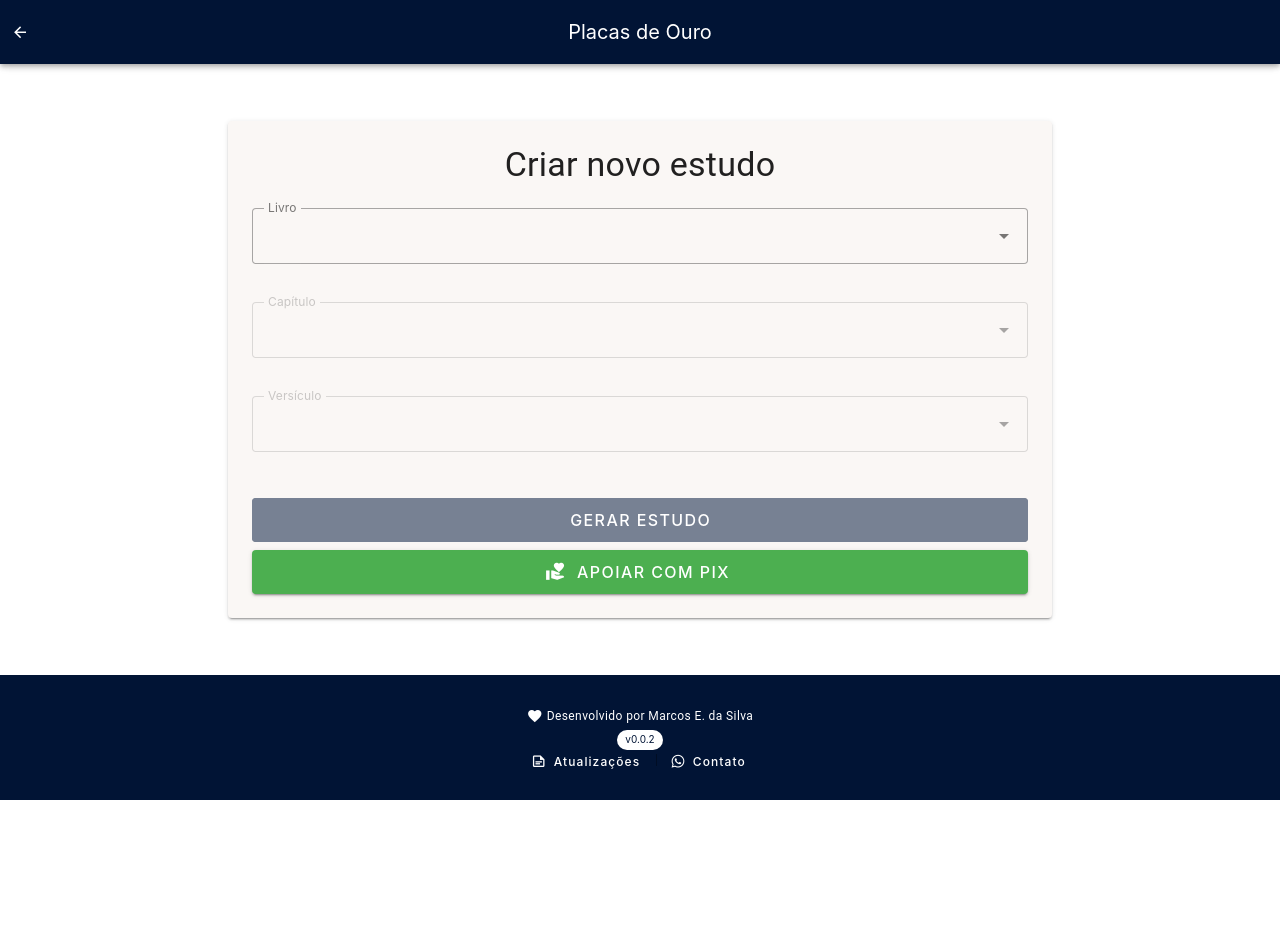
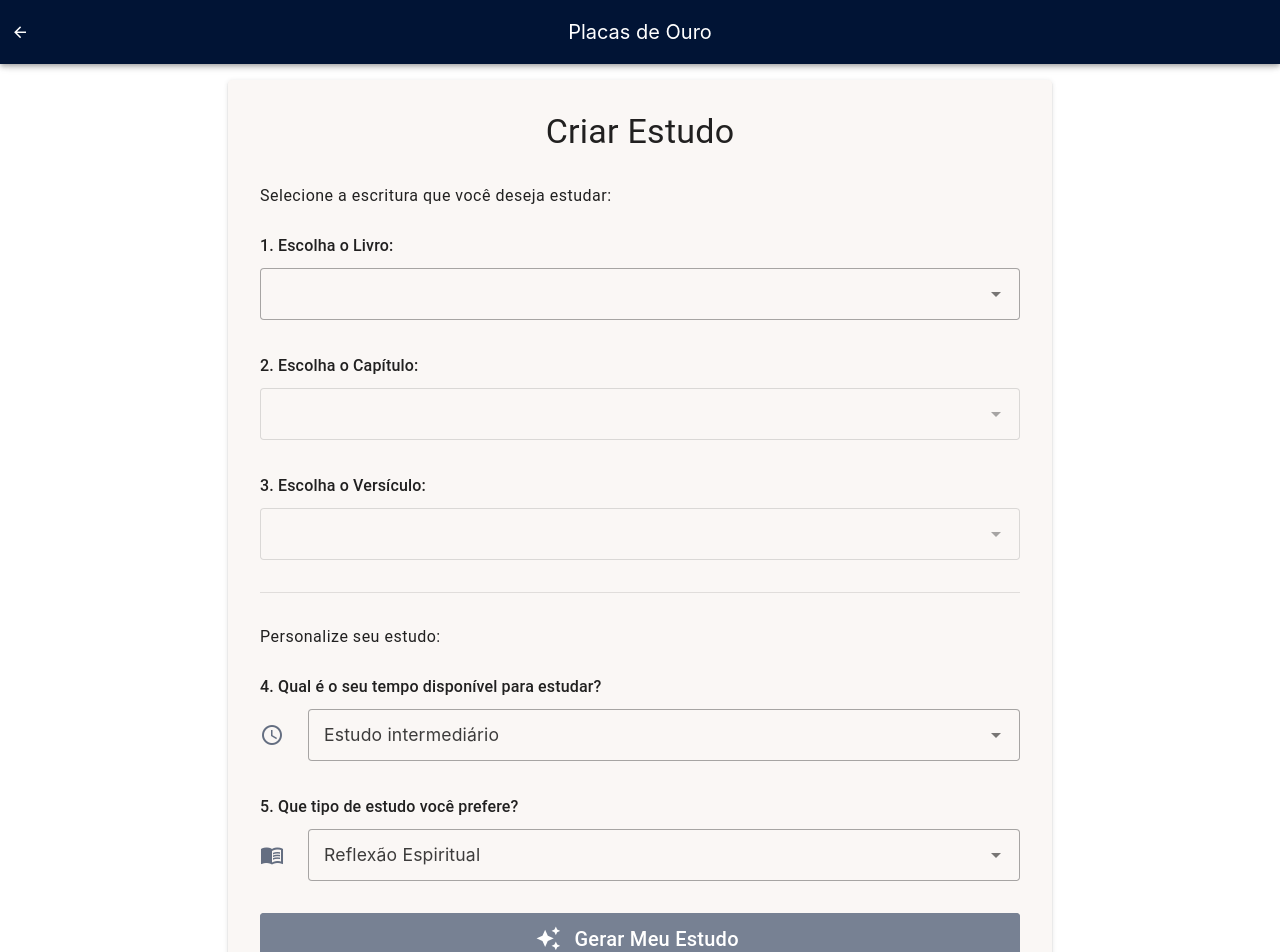
Before and after one commit to bigMARAC/placas-de-ouro, a Vue app: page /generate in a window 1280 px wide. Shown: the top 952 px of the page. Before the commit the page ends 800 px from the top, so only its background shows below. Built offline with nearby package versions, Linux system fonts and the light colour scheme; no server answers; sample sign-in values are in the browser's storage.

Commit message:
feat: makes the views more user friendly

```diff
--- a/src/services/maritacaService.ts
+++ b/src/services/maritacaService.ts
@@ -19,9 +19,51 @@ interface MaritacaRequest {
   model: string;
 }
 
-export const generateStudy = async (book: string, chapter: string, verse: string, text: string): Promise<string> => {
+export type StudyDepth = 'basic' | 'intermediate' | 'advanced';
+export type StudyStyle = 'historical' | 'spiritual' | 'literary';
+
+interface StudyOptions {
+  depth: StudyDepth;
+  style: StudyStyle;
+}
+
+const getDepthDescription = (depth: StudyDepth): string => {
+  switch (depth) {
+    case 'basic':
+      return 'de forma clara e concisa, focando nos pontos principais';
+    case 'intermediate':
+      return 'de forma detalhada, explorando os principais aspectos e suas conexões';
+    case 'advanced':
+      return 'de forma aprofundada e acadêmica, explorando detalhes, nuances e conexões complexas';
+  }
+}
+
+const getStylePrompt = (style: StudyStyle): string => {
+  switch (style) {
+    case 'historical':
+      return 'Foque principalmente no contexto histórico, cultural e geográfico da passagem, incluindo informações sobre costumes, práticas e eventos relacionados da época.';
+    case 'spiritual':
+      return 'Foque principalmente na aplicação espiritual e prática do versículo, incluindo princípios doutrinários, insights pessoais e como aplicar esses ensinamentos em nossa vida hoje.';
+    case 'literary':
+      return 'Foque principalmente nos aspectos literários do texto, incluindo análise de estrutura, estilo, linguagem, simbolismo e conexões com outros textos sagrados.';
+  }
+}
+
+export const generateStudy = async (
+  book: string,
+  chapter: string,
+  verse: string,
+  text: string,
+  options: StudyOptions
+): Promise<string> => {
+  const depthDesc = getDepthDescription(options.depth)
+  const stylePrompt = getStylePrompt(options.style)
+
   const prompt = `Você é um teólogo com 30 anos de experiência no estudo do Livro de Mórmon.
-Analise ${book} ${chapter}:${verse} de forma aprofundada, em português, utilizando técnicas de exegese e hermenêutica. Baseie-se na tradução original em inglês, explorando o contexto histórico, cultural e doutrinário.
+Analise ${book} ${chapter}:${verse} ${depthDesc}, em português, utilizando técnicas de exegese e hermenêutica. Baseie-se na tradução original em inglês.
+
+${stylePrompt}
+
 Essa explicação é para uma pessoa que acredita no Livro de Mórmon como escritura sagrada, portanto, a análise deve ser respeitosa e não conter ideias contrárias à sua autenticidade ou veracidade.
 Não inclua o texto do versículo, apenas a explicação em Markdown, estruturada ponto a ponto, sem introduções ou títulos gerais.
 Tradução original do versículo: "${text}"`
--- a/src/views/GenerateView.vue
+++ b/src/views/GenerateView.vue
@@ -1,74 +1,127 @@
-# Content of current HomeView.vue copied here
 <template>
   <v-container class="fill-height">
     <v-row justify="center">
       <v-col cols="12" md="8">
-        <v-card class="pa-6" elevation="2">
-          <h1 class="text-h4 mb-6 text-center">Criar novo estudo</h1>
+        <v-card class="pa-8" elevation="2">
+          <h1 class="text-h4 mb-8 text-center primary--text">Criar Estudo</h1>
 
+          <div class="text-body-1 mb-6">
+            Selecione a escritura que você deseja estudar:
+          </div>
+
+          <div class="mb-8">
+            <label class="text-subtitle-1 mb-2 d-block">1. Escolha o Livro:</label>
             <v-select
               v-model="selectedBook"
               :items="books"
-            label="Livro"
               variant="outlined"
               class="mb-4"
               color="primary"
+              :class="{'large-select': true}"
               @update:model-value="handleBookChange"
+              hide-details
             ></v-select>
+          </div>
 
+          <div class="mb-8">
+            <label class="text-subtitle-1 mb-2 d-block">2. Escolha o Capítulo:</label>
             <v-select
               v-model="selectedChapter"
               :items="chapters"
-            label="Capítulo"
               variant="outlined"
               class="mb-4"
               color="primary"
               :disabled="!selectedBook"
               :loading="loading"
+              :class="{'large-select': true}"
               @update:model-value="handleChapterChange"
+              hide-details
             ></v-select>
+          </div>
 
+          <div class="mb-8">
+            <label class="text-subtitle-1 mb-2 d-block">3. Escolha o Versículo:</label>
             <v-select
               v-model="selectedVerse"
               :items="verses"
-            label="Versículo"
               variant="outlined"
-            class="mb-6"
               color="primary"
               :disabled="!selectedChapter || loading"
+              :class="{'large-select': true}"
+              hide-details
             ></v-select>
+          </div>
 
-          <div v-if="error" class="text-error mb-4">{{ error }}</div>
+          <v-divider class="mb-8"></v-divider>
+
+          <div class="text-body-1 mb-6">
+            Personalize seu estudo:
+          </div>
+
+          <div class="mb-8">
+            <label class="text-subtitle-1 mb-2 d-block">4. Qual é o seu tempo disponível para estudar?</label>
+            <v-select
+              v-model="studyDepth"
+              :items="studyDepthOptions"
+              variant="outlined"
+              color="primary"
+              :class="{'large-select': true}"
+              hide-details
+            >
+              <template v-slot:prepend>
+                <v-icon color="primary" class="mr-2">mdi-clock-outline</v-icon>
+              </template>
+            </v-select>
+          </div>
+
+          <div class="mb-8">
+            <label class="text-subtitle-1 mb-2 d-block">5. Que tipo de estudo você prefere?</label>
+            <v-select
+              v-model="studyStyle"
+              :items="studyStyleOptions"
+              variant="outlined"
+              color="primary"
+              :class="{'large-select': true}"
+              hide-details
+            >
+              <template v-slot:prepend>
+                <v-icon color="primary" class="mr-2">mdi-book-open-variant</v-icon>
+              </template>
+            </v-select>
+          </div>
+
+          <div v-if="error" class="text-error mb-4 text-body-1">{{ error }}</div>
 
           <v-btn
             block
             color="primary"
-            size="large"
+            size="x-large"
             :loading="generatingStudy"
             :disabled="!selectedVerse || loading || generatingStudy"
-            class="text-white"
+            class="text-white text-h6 py-6"
+            prepend-icon="mdi-creation"
             @click="handleGenerateStudy"
           >
-            Gerar Estudo
+            Gerar Meu Estudo
           </v-btn>
 
           <v-btn
             block
             color="success"
-              size="large"
-              class="text-white mt-2"
+            size="x-large"
+            class="text-white mt-4 text-h6 py-6"
             @click="showDonationDialog = true"
             prepend-icon="mdi-hand-heart"
           >
             Apoiar com PIX
           </v-btn>
 
-          <p class="text-caption text-center mt-2" v-if="generatingStudy">
-            Aguarde, o seu estudo está sendo gerado. Este processo toma aproximadamente 20 segundos
+          <p class="text-body-1 text-center mt-4" v-if="generatingStudy">
+            Aguarde, o seu estudo está sendo gerado. Este processo toma aproximadamente 20 segundos.
           </p>
 
-          <v-card-text v-if="study" class="mt-4">
-            <div class="text-h6 mb-2">Estudo Gerado:</div>
+          <v-card-text v-if="study" class="mt-6">
+            <div class="text-h6 mb-4">Estudo Gerado:</div>
             <div class="text-body-1" style="white-space: pre-line">{{ study }}</div>
           </v-card-text>
         </v-card>
@@ -85,7 +138,7 @@ import { useRouter } from 'vue-router'
 import { useStudyStore } from '../store/studyStore'
 import bookData from '../data/book-of-mormon.json'
 import { getChapterVerses } from '../services/scriptureService'
-import { generateStudy } from '../services/maritacaService'
+import { generateStudy, type StudyDepth, type StudyStyle } from '../services/maritacaService'
 import DonationDialog from '../components/DonationDialog.vue'
 
 const router = useRouter()
@@ -101,6 +154,34 @@ const study = ref('')
 const generatingStudy = ref(false)
 const texts = ref<{text: string}[]>([])
 const showDonationDialog = ref(false)
+
+// New study options
+const studyDepth = ref<StudyDepth>('intermediate')
+const studyStyle = ref<StudyStyle>('spiritual')
+
+const studyDepthOptions = [
+  { title: 'Estudo rápido', value: 'basic' },
+  { title: 'Estudo intermediário', value: 'intermediate' },
+  { title: 'Estudo detalhado', value: 'advanced' }
+]
+
+const studyStyleOptions = [
+  {
+    title: 'Contexto Histórico',
+    value: 'historical',
+    description: 'Entenda o contexto da época e os costumes'
+  },
+  {
+    title: 'Reflexão Espiritual',
+    value: 'spiritual',
+    description: 'Aplique os ensinamentos em sua vida'
+  },
+  {
+    title: 'Análise do Texto',
+    value: 'literary',
+    description: 'Explore o significado das palavras e símbolos'
+  }
+]
 
 const books = bookData.books
 
@@ -154,7 +235,11 @@ const handleGenerateStudy = async () => {
       selectedBook.value,
       selectedChapter.value,
       selectedVerse.value,
-      texts.value[Number(selectedVerse.value) - 1].text
+      texts.value[Number(selectedVerse.value) - 1].text,
+      {
+        depth: studyDepth.value,
+        style: studyStyle.value
+      }
     );
 
     const book = bookData.books.find(b => b.value === selectedBook.value)
@@ -180,4 +265,26 @@ const handleGenerateStudy = async () => {
 .v-card {
   background-color: #faf7f5;
 }
+
+.large-select :deep(.v-field__input) {
+  font-size: 1.1rem !important;
+  padding: 8px 16px !important;
+}
+
+.large-select :deep(.v-select__selection) {
+  font-size: 1.1rem !important;
+}
+
+.v-btn {
+  letter-spacing: 0.5px;
+}
+
+:deep(.v-field__input) {
+  min-height: 52px !important;
+}
+
+.text-subtitle-1 {
+  color: rgba(0, 0, 0, 0.87);
+  font-weight: 500;
+}
 </style>
```
Also changed, not shown: src/views/HomeView.vue (+60 -14 lines). Lines whose indentation alone changed are shown as unchanged.
